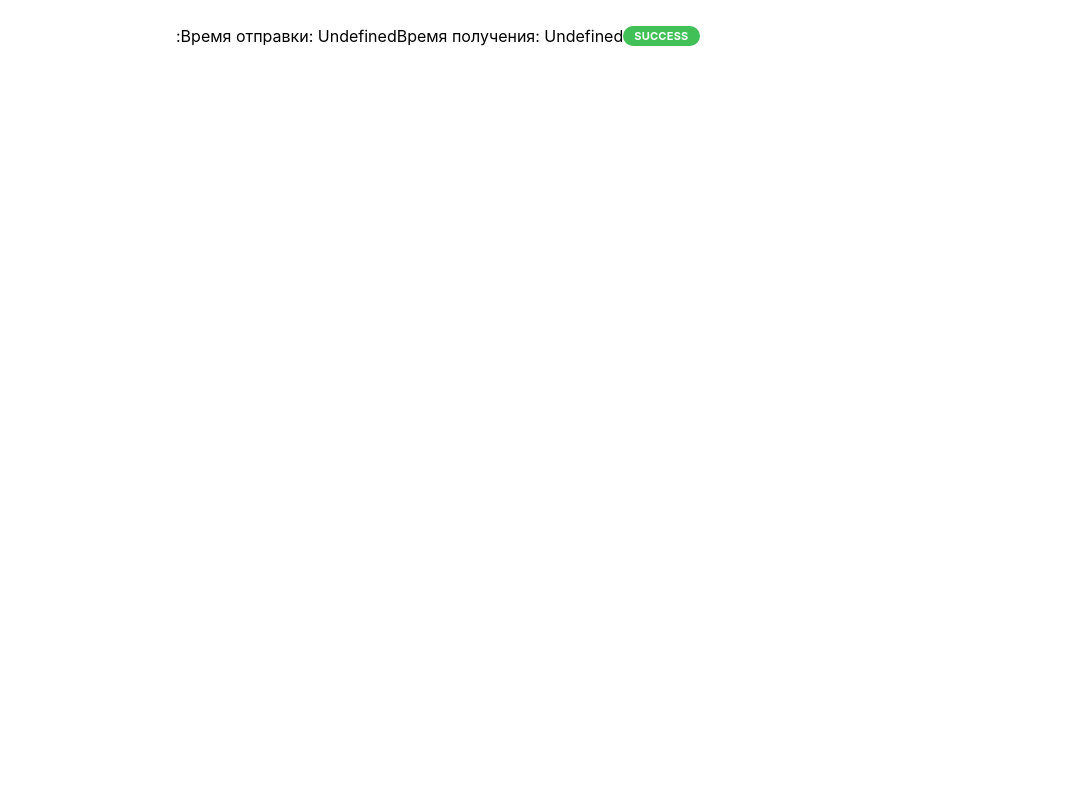
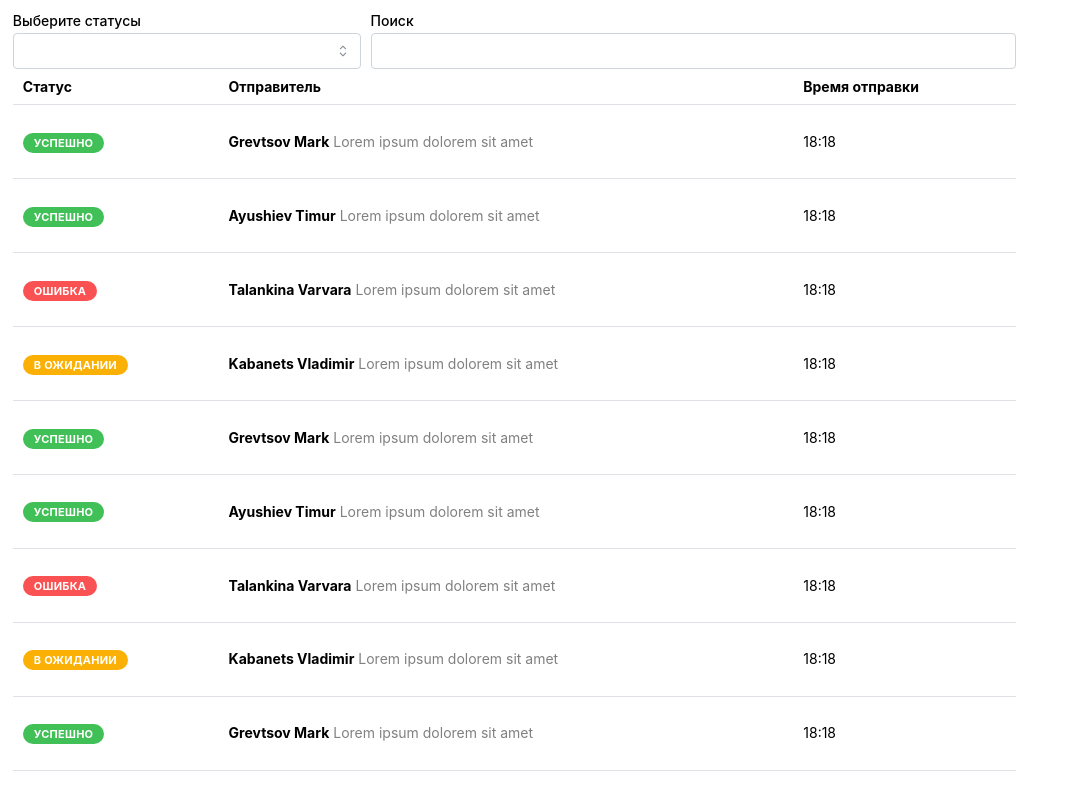
Before and after one commit to Tifftal/AtomHackFrontend, a React (Vite) app: page / in a window 1280 px wide. Shown: the top 796 px of the page, without its empty margins (0-1066 px from the left). Built offline with nearby package versions, Linux system fonts and the light colour scheme.

Commit message:
Added main page and report entities

```diff
--- a/src/App.tsx
+++ b/src/App.tsx
@@ -4,14 +4,14 @@ import './App.css';
 import { MantineProvider } from '@mantine/core';
 import DraftReport from './pages/DraftReport';
 import { BrowserRouter, Route, Routes } from 'react-router-dom';
-import { Report } from './entities/Report';
+import { Reports } from './pages/Reports';
 
 function App() {
   return (
     <MantineProvider>
       <BrowserRouter>
         <Routes>
-          <Route path="/" element={<Report owner={''} sendedTime={''} status='SUCCESS' file={[]} />}/>
+          <Route path="/" element={<Reports />} />
           <Route path="/draft" element={<DraftReport />} />
         </Routes>
       </BrowserRouter>
--- /dev/null
+++ b/src/constants/mocks.ts
@@ -0,0 +1,146 @@
+export const reportsMock = [
+    {
+        id: 1,
+        owner: "Grevtsov Mark",
+        sendedTime: new Date(),
+        recievedTime: new Date(),
+        payload: "Lorem ipsum dolorem sit amet",
+        status: 'SUCCESS',
+        file: [],
+    },
+    {
+        id: 2,
+        owner: "Ayushiev Timur",
+        sendedTime: new Date(),
+        recievedTime: undefined,
+        payload: "Lorem ipsum dolorem sit amet",
+        status: 'SUCCESS',
+        file: [],
+    },
+    {
+        id: 3,
+        owner: "Talankina Varvara",
+        sendedTime: new Date(),
+        recievedTime: undefined,
+        payload: "Lorem ipsum dolorem sit amet",
+        status: 'ERROR',
+        file: [],
+    },
+    {
+        id: 4,
+        owner: "Kabanets Vladimir",
+        sendedTime: new Date(),
+        recievedTime: undefined,
+        payload: "Lorem ipsum dolorem sit amet",
+        status: 'PENDING',
+        file: [],
+    },
+    {
+        id: 1,
+        owner: "Grevtsov Mark",
+        sendedTime: new Date(),
+        recievedTime: new Date(),
+        payload: "Lorem ipsum dolorem sit amet",
+        status: 'SUCCESS',
+        file: [],
+    },
+    {
+        id: 2,
+        owner: "Ayushiev Timur",
+        sendedTime: new Date(),
+        recievedTime: undefined,
+        payload: "Lorem ipsum dolorem sit amet",
+        status: 'SUCCESS',
+        file: [],
+    },
+    {
+        id: 3,
+        owner: "Talankina Varvara",
+        sendedTime: new Date(),
+        recievedTime: undefined,
+        payload: "Lorem ipsum dolorem sit amet",
+        status: 'ERROR',
+        file: [],
+    },
+    {
+        id: 4,
+        owner: "Kabanets Vladimir",
+        sendedTime: new Date(),
+        recievedTime: undefined,
+        payload: "Lorem ipsum dolorem sit amet",
+        status: 'PENDING',
+        file: [],
+    },
+    {
+        id: 1,
+        owner: "Grevtsov Mark",
+        sendedTime: new Date(),
+        recievedTime: new Date(),
+        payload: "Lorem ipsum dolorem sit amet",
+        status: 'SUCCESS',
+        file: [],
+    },
+    {
+        id: 2,
+        owner: "Ayushiev Timur",
+        sendedTime: new Date(),
+        recievedTime: undefined,
+        payload: "Lorem ipsum dolorem sit amet",
+        status: 'SUCCESS',
+        file: [],
+    },
+    {
+        id: 3,
+        owner: "Talankina Varvara",
+        sendedTime: new Date(),
+        recievedTime: undefined,
+        payload: "Lorem ipsum dolorem sit amet",
+        status: 'ERROR',
+        file: [],
+    },
+    {
+        id: 4,
+        owner: "Kabanets Vladimir",
+        sendedTime: new Date(),
+        recievedTime: undefined,
+        payload: "Lorem ipsum dolorem sit amet",
+        status: 'PENDING',
+        file: [],
+    },
+    {
+        id: 1,
+        owner: "Grevtsov Mark",
+        sendedTime: new Date(),
+        recievedTime: new Date(),
+        payload: "Lorem ipsum dolorem sit amet",
+        status: 'SUCCESS',
+        file: [],
+    },
+    {
+        id: 2,
+        owner: "Ayushiev Timur",
+        sendedTime: new Date(),
+        recievedTime: undefined,
+        payload: "Lorem ipsum dolorem sit amet",
+        status: 'SUCCESS',
+        file: [],
+    },
+    {
+        id: 3,
+        owner: "Talankina Varvara",
+        sendedTime: new Date(),
+        recievedTime: undefined,
+        payload: "Lorem ipsum dolorem sit amet",
+        status: 'ERROR',
+        file: [],
+    },
+    {
+        id: 4,
+        owner: "Kabanets Vladimir",
+        sendedTime: new Date(),
+        recievedTime: undefined,
+        payload: "Lorem ipsum dolorem sit amet",
+        status: 'PENDING',
+        file: [],
+    },
+];
--- a/src/entities/Report/index.tsx
+++ b/src/entities/Report/index.tsx
@@ -1,4 +1,4 @@
-import { Badge, Container } from "@mantine/core";
+import { Badge, Container, Table } from "@mantine/core";
 import { Props } from "../types";
 import { Status } from "../Status";
 import { formatTime } from "../../utils/helpers";
@@ -8,13 +8,11 @@ import "./styles.scss";
 export const Report: React.FC<Props> = ({
     owner,
     sendedTime,
-    recievedTime,
     payload = "",
     status,
     file = [],
 }) => {
     const formattedSendedTime = formatTime(sendedTime);
-    const formattedRecievedTime = formatTime(recievedTime);
 
     const truncatedPayload = (() => {
         if (payload.length > 50) {
@@ -25,14 +23,16 @@ export const Report: React.FC<Props> = ({
     })();
 
     return (
-        <Container className="report-wrapper">
-            <p>{owner} : {truncatedPayload}</p>
-            <p>Время отправки: {formattedSendedTime}</p>
-            <p>Время получения: {formattedRecievedTime}</p>
-            {file.length > 0 ? (
-                <Badge>{file.length} вложений</Badge>
-            ) : null }
-            <Status status={status} />
-        </Container>
+        <Table.Tr className="report-wrapper">
+            <Table.Td className='report-status'>
+                <Status status={status} />
+            </Table.Td>
+            <Table.Td className='report-payload'>
+                <h4>{owner}</h4>&nbsp;<p>{truncatedPayload}</p>
+            </Table.Td>
+            <Table.Td className="report-timestamp">
+                {formattedSendedTime}
+            </Table.Td>
+        </Table.Tr>
     )
 };
--- a/src/entities/Report/styles.scss
+++ b/src/entities/Report/styles.scss
@@ -1,5 +1,17 @@
-.report-wrapper {
-    display: flex;
-    flex-direction: row;
-    align-items: center;
+.report {
+    &-wrapper {
+        cursor: pointer;
+        height: 10px;
+    }
+
+    &-payload {
+        display: flex;
+        flex-direction: row;
+        align-items: center;
+
+        p {
+            margin: 0;
+            color: grey
+        }
+    }
 }
--- a/src/entities/Status/index.tsx
+++ b/src/entities/Status/index.tsx
@@ -2,7 +2,6 @@ import { Badge } from "@mantine/core"
 import { ReportStatus } from "../types";
 
 export const Status: React.FC<{ status: ReportStatus }> = ({ status }) => {
-    const formattedStatus = status.toLowerCase();
 
     switch (status) {
         case 'SUCCESS':
@@ -12,7 +11,7 @@ export const Status: React.FC<{ status: ReportStatus }> = ({ status }) => {
                     color="green"
                     variant="filled"
                 >
-                    {formattedStatus}
+                    Успешно
                 </Badge>
             );
         case 'PENDING':
@@ -21,7 +20,7 @@ export const Status: React.FC<{ status: ReportStatus }> = ({ status }) => {
                     color="yellow"
                     variant="filled"
                     >
-                    {formattedStatus}
+                    В ожидании
                 </Badge>
             );
         case 'ERROR':
@@ -30,7 +29,7 @@ export const Status: React.FC<{ status: ReportStatus }> = ({ status }) => {
                     color="red"
                     variant="filled"
                     >
-                    {formattedStatus}
+                    Ошибка
                 </Badge>
             );
         case 'DRAFT':
@@ -40,7 +39,7 @@ export const Status: React.FC<{ status: ReportStatus }> = ({ status }) => {
                     color="gray"
                     variant="filled"
                 >
-                    {formattedStatus}
+                    Черновик
                 </Badge>
             )
     }
--- a/src/entities/types.ts
+++ b/src/entities/types.ts
@@ -1,6 +1,7 @@
 export type ReportStatus = 'SUCCESS' | 'PENDING' | 'ERROR' | 'DRAFT';
 
 export type Props = {
+    id: number;
     owner: string;
     sendedTime: Date;
     recievedTime?: Date;
--- /dev/null
+++ b/src/pages/Reports/index.scss
@@ -0,0 +1,17 @@
+.reports {
+    width: 80%;
+
+    &-filters {
+        display: flex;
+        flex-direction: row;
+        gap: 10px;
+
+        &__status {
+            width: 35%;
+        }
+
+        &__search {
+            width: 65%;
+        }
+    }
+}
--- /dev/null
+++ b/src/pages/Reports/index.tsx
@@ -0,0 +1,60 @@
+import { MultiSelect, Table, TextInput } from "@mantine/core";
+import { reportsMock } from "../../constants/mocks";
+import { useState } from "react";
+import { Report } from "../../entities/Report";
+import "./index.scss";
+
+export const Reports = () => {
+    // TODO: Add getting data from sockets
+    const [reports, setReports] = useState(reportsMock);
+
+    return (
+        <div className="reports">
+            <div className="reports-filters">
+                <MultiSelect
+                    className="reports-filters__status"
+                    data={['Успешно', 'В ожидании', 'Ошибка']}
+                    label="Выберите статусы"
+                    comboboxProps={{ transitionProps: { transition: 'scale-y', duration: 200 } }}
+                />
+                <TextInput
+                    label="Поиск"
+                    className="reports-filters__search"
+                >
+
+                </TextInput>
+            </div>
+            <Table
+                highlightOnHover
+                stickyHeader
+            >
+                <Table.Thead>
+                    <Table.Tr>
+                        <Table.Th>
+                            Статус
+                        </Table.Th>
+                        <Table.Th>
+                            Отправитель
+                        </Table.Th>
+                        <Table.Th>
+                            Время отправки
+                        </Table.Th>
+                    </Table.Tr>
+                </Table.Thead>
+                <Table.Tbody>
+                    {reports.map(report => (
+                        <Report
+                            key={report.id}
+                            owner={report.owner}
+                            sendedTime={report.sendedTime}
+                            recievedTime={report.recievedTime}
+                            payload={report.payload}
+                            status={report.status}
+                            file={report.file}
+                        />
+                    ))}
+                </Table.Tbody>
+            </Table>
+        </div>
+    )
+};
```
